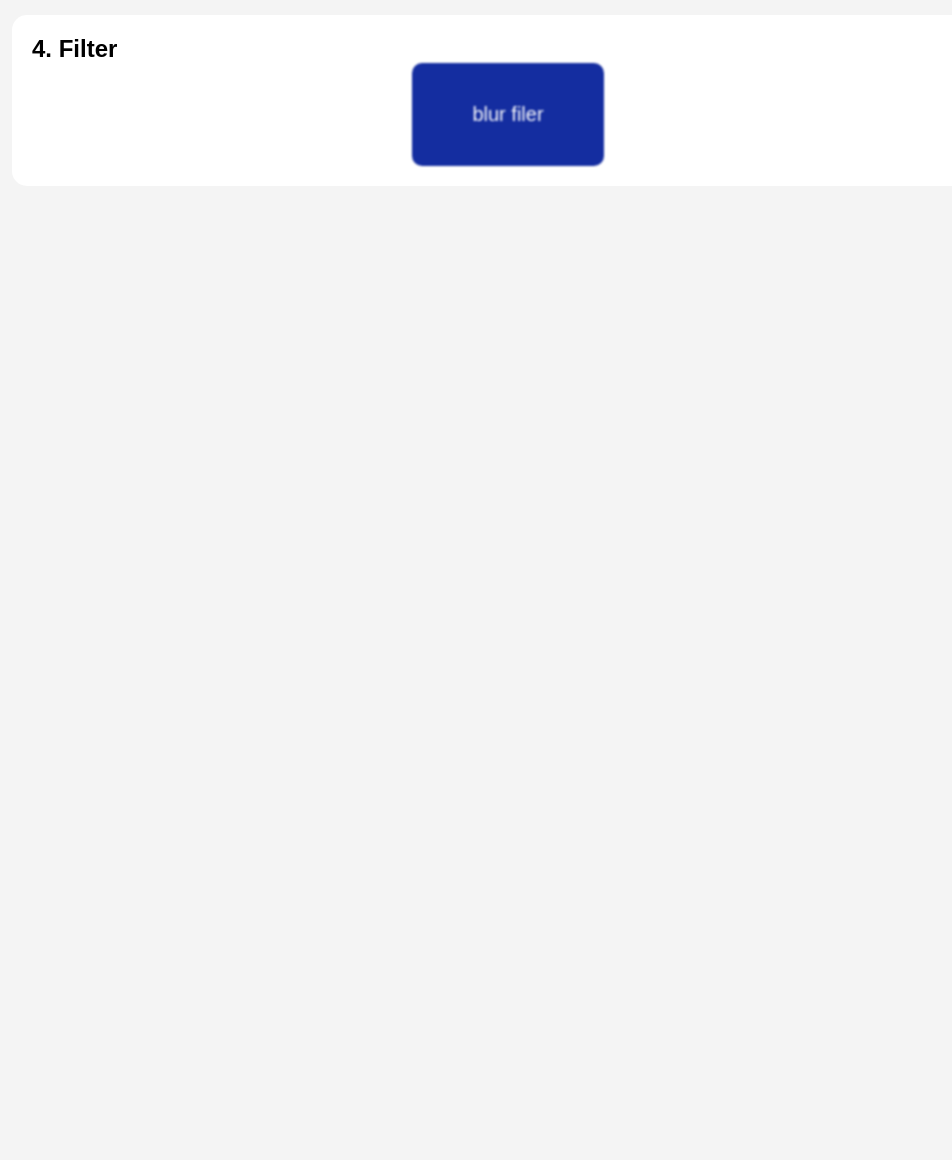
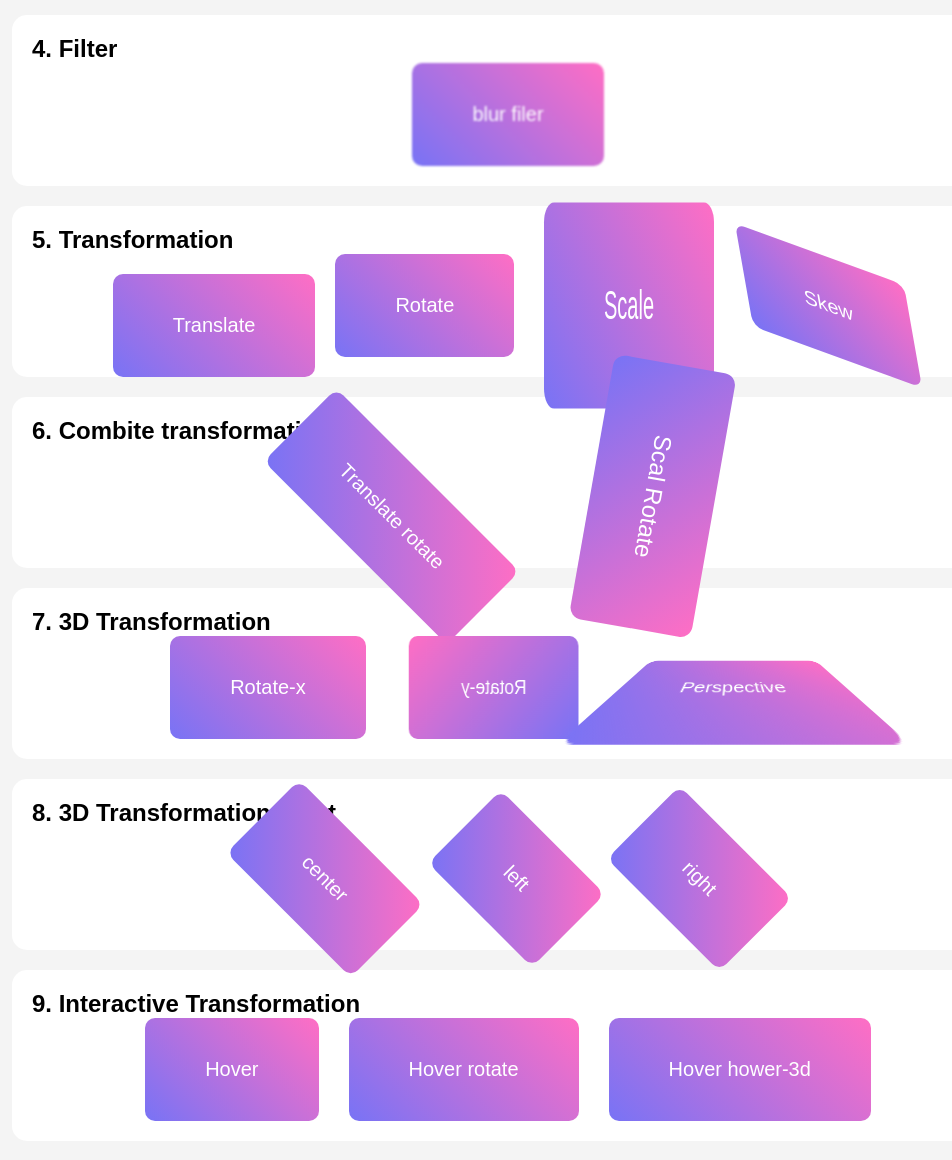
Before and after one commit to EdmondDantes2015/habsida, a plain HTML site: page DecorativeCss/index.html in a window 1280 px wide. Shown: the part 598-1758 px from the top of the page, without its empty margins (132-1084 px from the left). Before the commit the page ends 824 px from the top, so only its background shows below. Drawn offline with Linux system fonts and the light colour scheme.

Commit message:
transform css

```diff
--- a/DecorativeCss/index.html
+++ b/DecorativeCss/index.html
@@ -41,6 +41,55 @@
           <div class="example-box blur-filter">blur filer</div>
         </div>
       </section>
+
+      <section class="bg-section">
+        <h2>5. Transformation</h2>
+        <div class="example-row">
+          <div class="example-box translate">Translate</div>
+          <div class="example-box rotate">Rotate</div>
+          <div class="example-box scale">Scale</div>
+          <div class="example-box skew">Skew</div>
+        </div>
+      </section>
+
+      <section class="bg-section">
+        <h2>6. Combite transformation</h2>
+        <div class="example-row">
+          <div class="example-box translate-rotate">Translate rotate</div>
+          <div class="example-box scal-rotate">Scal Rotate</div>
+
+        </div>
+      </section>
+
+      <section class="bg-section">
+        <h2>7. 3D Transformation</h2>
+        <div class="example-row">
+          <div class="example-box rotate-x">Rotate-x</div>
+          <div class="example-box rotate-y">Rotate-y</div>
+          <div class="example-box perspective-basic">Perspective</div>
+
+        </div>
+      </section>
+
+      <section class="bg-section">
+        <h2>8. 3D Transformation point</h2>
+        <div class="example-row">
+          <div class="example-box point-center">center</div>
+          <div class="example-box point-left">left</div>
+          <div class="example-box point-right">right</div>
+
+        </div>
+      </section>
+
+      <section class="bg-section">
+        <h2>9. Interactive Transformation</h2>
+        <div class="example-row">
+          <div class="example-box hover-scale">Hover</div>
+          <div class="example-box hover-rotate">Hover rotate</div>
+          <div class="example-box hover-3d">Hover hower-3d</div>
+
+        </div>
+      </section>
     </div>
   </body>
 </html>
--- a/DecorativeCss/style.css
+++ b/DecorativeCss/style.css
@@ -29,16 +29,18 @@
 .example-row {
   display: flex;
   justify-content: center;
+  flex-wrap: wrap;
   gap: 30px;
 }
 
 .example-box {
-  background-color: rgb(20, 45, 160);
+  background: linear-gradient(45deg, #7873f5, #ff6ec4);
   color: #fff;
   padding: 40px 60px;
   border-radius: 10px;
   font-size: 20px;
   text-align: center;
+
 }
 
 .shadow-basical {
@@ -83,3 +85,72 @@
 .blur-filter{
     filter: blur(1px);
 }
+
+.translate{
+    transform: translate(10px, 20px);
+}
+
+.rotate{
+    transform: rotate(45de);
+}
+
+.scale{
+    transform: scale(1,2);
+}
+
+.skew{
+    transform: skew(10deg, 20deg);
+}
+
+.translate-rotate{
+    transform: translate(10px,20px) rotate(45deg);
+}
+
+.scal-rotate{
+    transform: scale(1.2) rotate(100deg);
+}
+
+.rotate-x:hover{
+    transition: transform 1s ease-in ;
+    transform: rotateX(150deg);
+}
+
+.rotate-y{
+    transform: rotateY(150deg);
+}
+
+.perspective-basic{
+    transform: perspective(100px) rotateX(45deg);
+}
+
+.point-center{
+    transform-origin: center;
+    transform: rotate(45deg);
+}
+
+.point-left{
+    transform-origin: center;
+    transform: rotate(45deg);
+}
+
+.point-right{
+    transform-origin: center;
+    transform: rotate(45deg);
+}
+
+.hover-scale:hover{
+    transition: transform 0.3s ease-in-out;
+    transform: scale(1.2);
+}
+
+.hover-rotate:hover{
+    transition: transform 1s ease-in;
+    transform: rotate(100deg)
+
+}
+
+.hover-3d:hover{
+    transition: transform 0.3s ease-out;
+    transform: perspective(100px) rotateX(50deg);
+
+}
```
